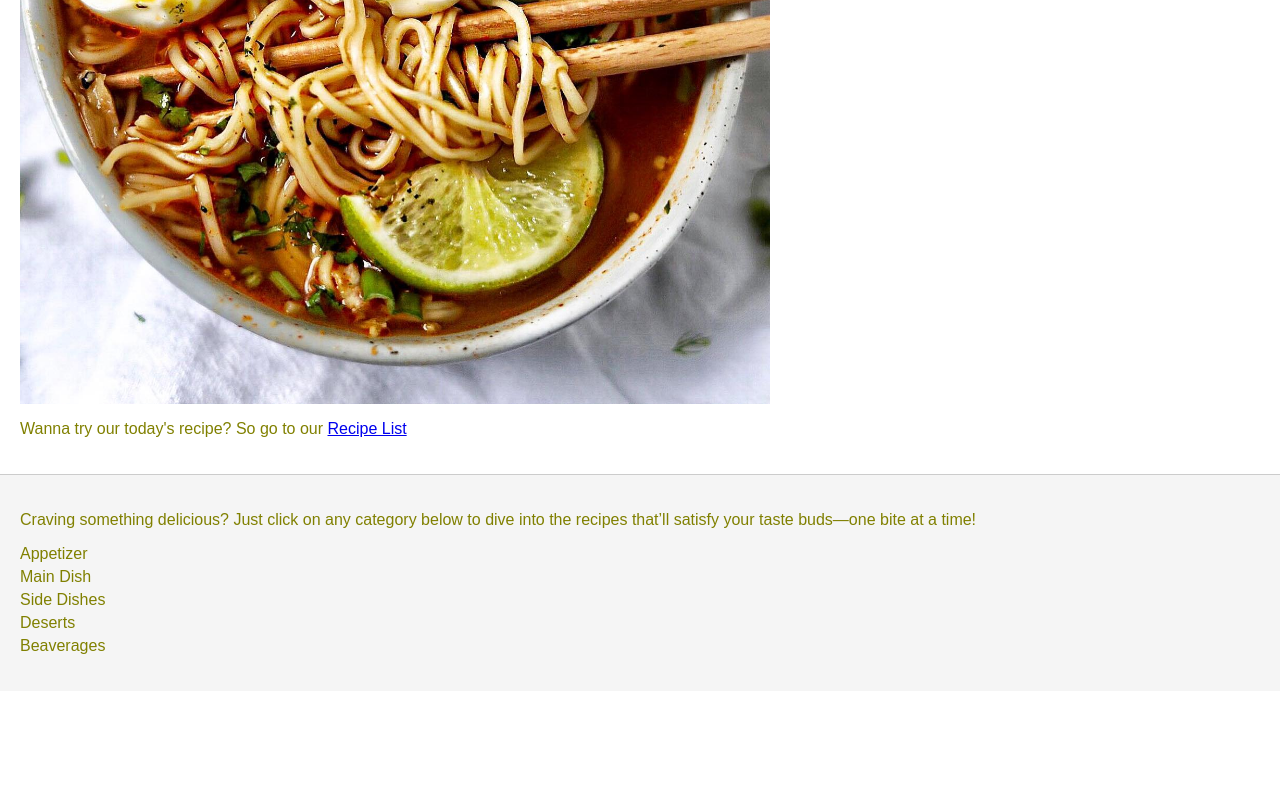
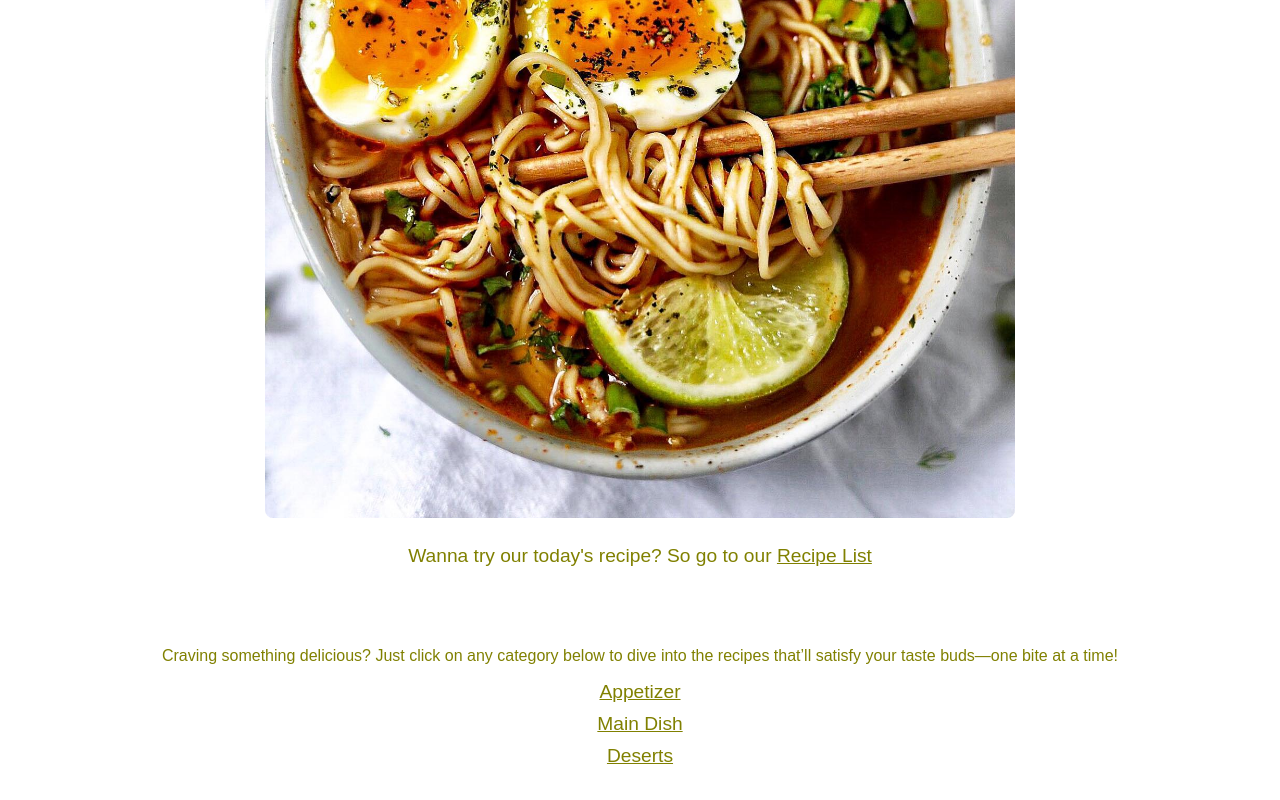
Before and after one commit to mia403/Korean-Food-Recipe, a plain HTML site: page index.html in a window 1280 px wide. Shown: the part 838-1638 px from the top of the page. Before the commit the page ends 1529 px from the top, so only its background shows below. Drawn offline with Linux system fonts and the light colour scheme.

Commit message:
Update index.html

```diff
--- a/index.html
+++ b/index.html
@@ -9,71 +9,78 @@
     <title>Korean   Food's Recipe</title>
     <!-- These are some CSS codes -->
         <style>
-        /* General Styles */
             body {
                 background-color: white;
-            color: olive;
                 font-family: Arial, sans-serif;
                 margin: 0;
                 padding: 0;
+                color: olive;
             }
 
-        /* Navigation Styles */
             nav {
                 background-color: black;
-            padding: 15px;
                 text-align: center;
+                padding: 10px;
             }
 
             nav a {
                 color: olive;
+                margin: 0 15px;
                 text-decoration: none;
-            margin: 0 15px;
-            font-weight: bold;
+                font-size: 18px;
             }
 
             nav a:hover {
                 text-decoration: underline;
             }
 
-        /* Section Styles */
-        section {
+            header, section, article, aside {
                 padding: 20px;
+                text-align: center;
+                margin: 0 auto;
+                max-width: 1200px;
             }
 
-        article {
-            padding: 20px;
+            h1 {
+                font-size: 2.5em;
+                margin-bottom: 20px;
             }
 
-        aside {
-            padding: 20px;
-            background-color: #f5f5f5;
-            border-top: 1px solid #ccc;
+            article h2 {
+                font-size: 2em;
+            }
+
+            article p {
+                font-size: 1.2em;
+                line-height: 1.6;
+            }
+
+            article img {
+                width: 100%;
+                max-width: 750px;
+                height: auto;
+                border-radius: 8px;
+            }
+
+            a {
+                color: olive;
+                text-decoration: underline;
             }
 
             aside ul {
-            list-style-type: none;
+                list-style: none;
                 padding: 0;
+                text-align: center;
             }
 
-        aside li {
-            margin: 5px 0;
+            aside ul li {
+                margin: 10px 0;
             }
 
-        aside a {
+            aside ul li a {
                 color: olive;
-            text-decoration: none;
-        }
-
-        aside a:hover {
                 text-decoration: underline;
-        }
-
-        img {
-            display: block;
-            max-width: 100%;
-            height: auto;
-            margin-top: 10px;
+                font-size: 1.2em;
             }
         </style>
 </head>
@@ -114,11 +121,9 @@
      <p>Craving something delicious? Just click on any category
          below to dive into the recipes that’ll satisfy your taste buds—one bite at a time!</p>
          <ul>
-            <li><a href="">Appetizer</a></li>
-            <li><a href="">Main Dish</a></li>
-            <li><a href="">Side Dishes</a></li>
-            <li><a href="">Deserts</a></li>
-            <li><a href="">Beaverages</a></li>
+            <li><a href="recipe-details.html">Appetizer</a></li>
+            <li><a href="recipe-details.html">Main Dish</a></li>
+            <li><a href="recipe-details.html">Deserts</a></li>
          </ul>
     </aside>
 </body>
```
Lines whose indentation alone changed are shown as unchanged.
